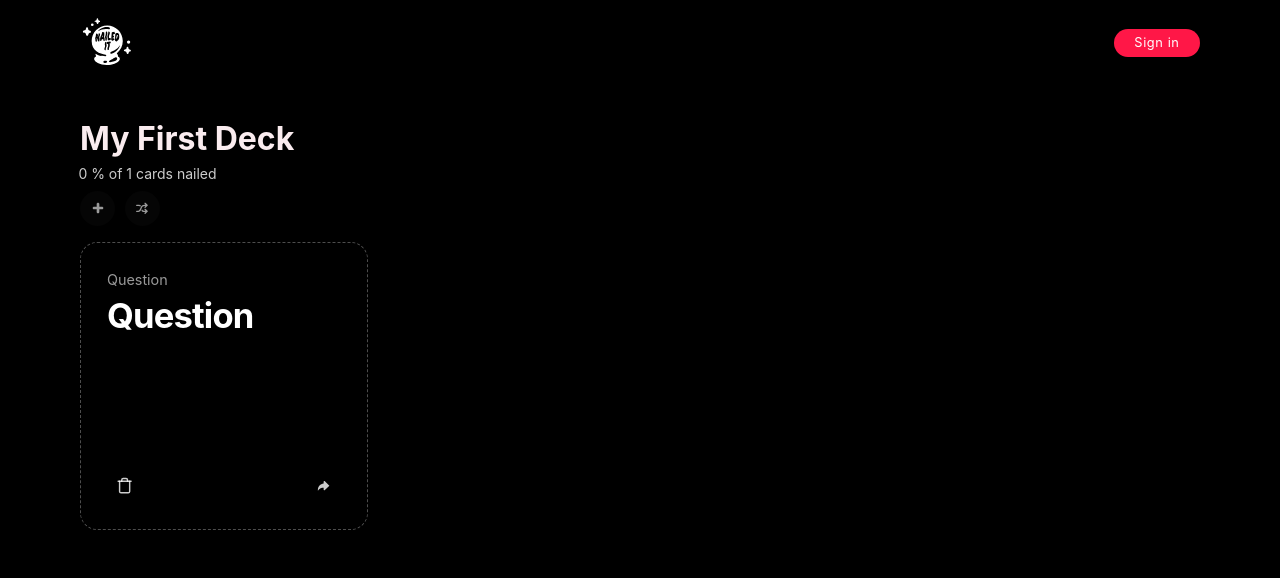
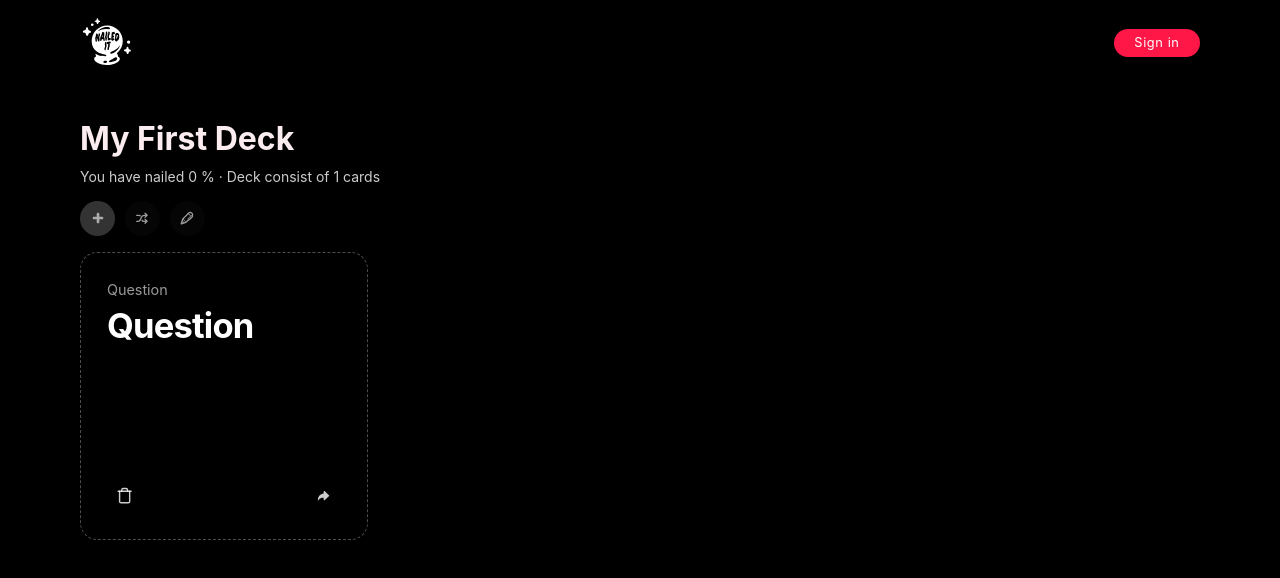
Before and after one commit to evilpaper/nailed-it, a React (Create React App) app: page / in a window 1280 px wide. Shown: the top 578 px of the page. Built offline with nearby package versions, Linux system fonts and the light colour scheme.

Commit message:
Add deck nailed it percentage

```diff
--- a/src/components/Card/Card.jsx
+++ b/src/components/Card/Card.jsx
@@ -44,7 +44,10 @@ export default function Card({
         }}
       >
         {" "}
-        <button className="card__nailed-it">
+        <button
+          className="card__nailed-it"
+          onClick={e => handleChange({ nailed: !nailed })}
+        >
           <TiStar className="card__button-icon" />
           Nailed It
         </button>
--- a/src/components/Deck/Deck.jsx
+++ b/src/components/Deck/Deck.jsx
@@ -3,6 +3,7 @@ import Card from "../Card";
 import { animated as a, useTransition } from "react-spring";
 import { TiArrowShuffle } from "react-icons/ti";
 import { TiPlus } from "react-icons/ti";
+import { TiPen } from "react-icons/ti";
 
 export default function Deck({
   cards,
@@ -54,6 +55,13 @@ export default function Deck({
     );
   });
 
+  const percentageNailed = () => {
+    const nailedCards = cards.filter(card => card.nailed === true);
+    const result = (nailedCards.length / cards.length) * 100;
+    console.log(result);
+    return result;
+  };
+
   return (
     <div className="deck">
       <input
@@ -64,13 +72,20 @@ export default function Deck({
         onChange={e => handleEditDeckName(e.target.value)}
         maxLength="30"
       />
-      <p className="deck__stats">0 % of {cards.length} cards nailed</p>
+      <p className="deck__stats">
+        {`You have nailed ${percentageNailed()} % · Deck consist of ${
+          cards.length
+        } cards`}
+      </p>
       <div className="deck__actions-menu">
         <button className="deck__add-card" onClick={onClickAddCard}>
           <TiPlus className="deck__button-icon" />
         </button>
         <button className="deck__shuffle-cards" onClick={onClickShuffleDeck}>
           <TiArrowShuffle className="deck__button-icon" />
+        </button>
+        <button className="deck__edit-deck-name">
+          <TiPen className="deck__button-icon" />
         </button>
       </div>
       <div className="deck__card-list">
--- a/src/components/Deck/styles.css
+++ b/src/components/Deck/styles.css
@@ -22,8 +22,9 @@
 }
 
 .deck__stats {
-  margin-left: 14.4px;
-  margin-bottom: 0.5em;
+  margin-left: 16px;
+  margin-bottom: 1em;
+  margin-top: 0.2em;
   color: #faecef;
   color: rgba(255, 255, 255, 0.8);
   font-size: 14px;
@@ -44,7 +45,8 @@
 }
 
 .deck__add-card,
-.deck__shuffle-cards {
+.deck__shuffle-cards,
+.deck__edit-deck-name {
   display: flex;
   justify-content: center;
   align-items: center;
@@ -56,3 +58,7 @@
   border: none;
   margin-right: 0.6em;
 }
+
+.deck__add-card {
+  background-color: rgba(255, 255, 255, 0.2);
+}
```
